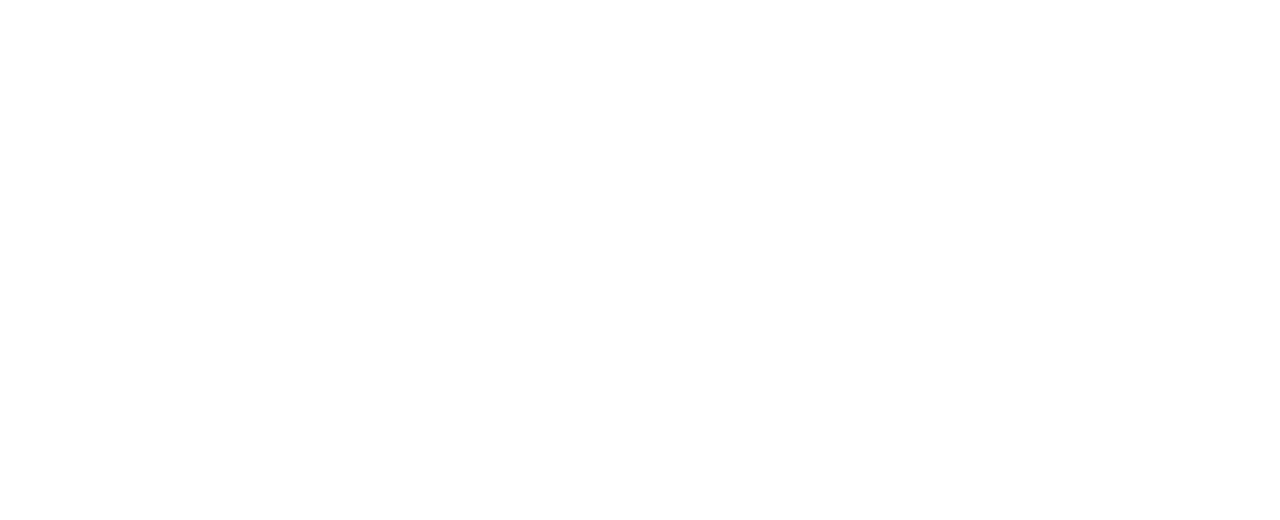
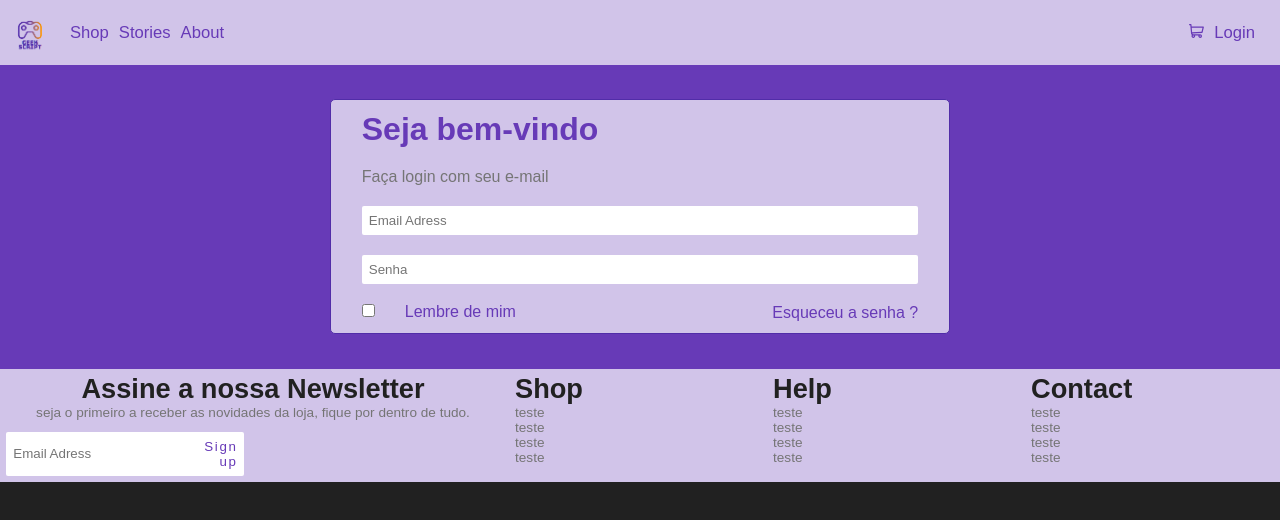
Before and after one commit to GabrielGameDev/geek-script-front, a React (Vite) app: page /login in a window 1280 px wide. Before the commit this address had no page. Shown: the top 520 px of the page. Built offline with nearby package versions, Linux system fonts and the light colour scheme.

Commit message:
feat: login page

```diff
--- a/src/Components/Footer/Footer.styles.ts
+++ b/src/Components/Footer/Footer.styles.ts
@@ -58,9 +58,6 @@
    padding:1px;
    justify-content:center;
 
-
-
-
     @media (min-width: 1024px) {
         margin-top:2%;
     }
--- /dev/null
+++ b/src/Components/LoginContent/LoginContent.styles.ts
@@ -0,0 +1,61 @@
+import styled from 'styled-components';
+
+
+export const Grid = styled.div`
+height:fit-content;
+    display: grid;
+    grid-template-areas:
+
+    ". a ."     ;
+
+    text-align:center;
+    align-items:center;
+    background-color: ${props => props.theme.colors.Primary};
+
+`
+
+export const StyledH1 = styled.h1`
+    padding:10px 30px;
+
+`
+
+export const StyledP = styled.p`
+    color: ${props => props.theme.colors.DarkGray};
+    padding: 10px 30px;
+`
+
+export const StyledForm = styled.form`
+grid-area: a;
+   background-color: ${props => props.theme.colors.LightPrimary};
+   border: solid 1px ${props => props.theme.colors.DarkPrimary};
+   border-radius: 5px;
+   padding:1px;
+   flex-direction:column;
+   display:flex;
+   text-align:left;
+   margin:5% ;
+    `
+
+export const StyledInput = styled.input`
+    border:none;
+    border-radius:2px 0px 0px 2px;
+    padding:7px;
+    margin: 10px 30px;
+    border-radius:2px;
+    :focus {
+        outline:none;
+    }
+`
+
+export const StyledLink = styled.a`
+text-decoration:none;
+cursor:pointer;
+text-align:end;
+margin:10px 30px;
+
+`
+
+export const StyledDiv = styled.div`
+display:flex;
+justify-content:space-between;
+`
--- /dev/null
+++ b/src/Components/LoginContent/index.tsx
@@ -0,0 +1,21 @@
+import React from "react";
+import * as FC from './LoginContent.styles'
+
+
+export const LoginContent: React.FC = () => {
+    return (
+           <FC.Grid>
+            <FC.StyledForm>
+                <FC.StyledH1>Seja bem-vindo</FC.StyledH1>
+                <FC.StyledP>Faça login com seu e-mail</FC.StyledP>
+                <FC.StyledInput placeholder="Email Adress"></FC.StyledInput>
+                <FC.StyledInput placeholder="Senha"></FC.StyledInput>
+                <FC.StyledDiv>
+                <label><FC.StyledInput type="checkbox"></FC.StyledInput>Lembre de mim</label>
+                <FC.StyledLink>Esqueceu a senha ?</FC.StyledLink>
+                </FC.StyledDiv>
+            </FC.StyledForm>
+            </FC.Grid>
+    )
+
+}
--- a/src/Routes.tsx
+++ b/src/Routes.tsx
@@ -4,8 +4,10 @@
   BrowserRouter,
 } from "react-router-dom";
 import { Home } from "./pages/Home";
+import { Login } from "./pages/Login";
 import Products from "./pages/products";
 import Produto from "./pages/Produto";
+
 
 export function Routes() {
   return (
@@ -14,6 +16,8 @@
         <Route path="/" element={<Home />} />
         <Route path="/products" element={<Products />} />
         <Route path="/products/:id" element={<Produto />} />
+        <Route path="/login" element={<Login />} />
+
       </WrapperRoutes>
     </BrowserRouter>
   );
--- /dev/null
+++ b/src/pages/Login/index.tsx
@@ -0,0 +1,41 @@
+import {ThemeProvider, createGlobalStyle} from 'styled-components'
+import { Footer } from '../../Components/Footer'
+import { Header } from '../../Components/Header'
+import { LoginContent } from '../../Components/LoginContent'
+import { theme } from '../../Components/Theme/Theme'
+
+
+
+const GlobalStyle = createGlobalStyle`
+    * {
+      font-family: 'Poppins' , sans-serif;
+
+    }
+
+
+  body {
+
+    background-color: ${props => props.theme.colors.Black};
+    margin:0px;
+    color:${props => props.theme.colors.Primary};
+    flex-direction:row;
+
+    #root {
+      display:block;
+      width:100%;
+    }
+
+  }
+  `
+export function Login() {
+  return (
+    <ThemeProvider theme={theme}>
+      <GlobalStyle />
+      <Header />
+      <LoginContent />
+      <Footer />
+    </ThemeProvider>
+  )
+
+
+}
```
